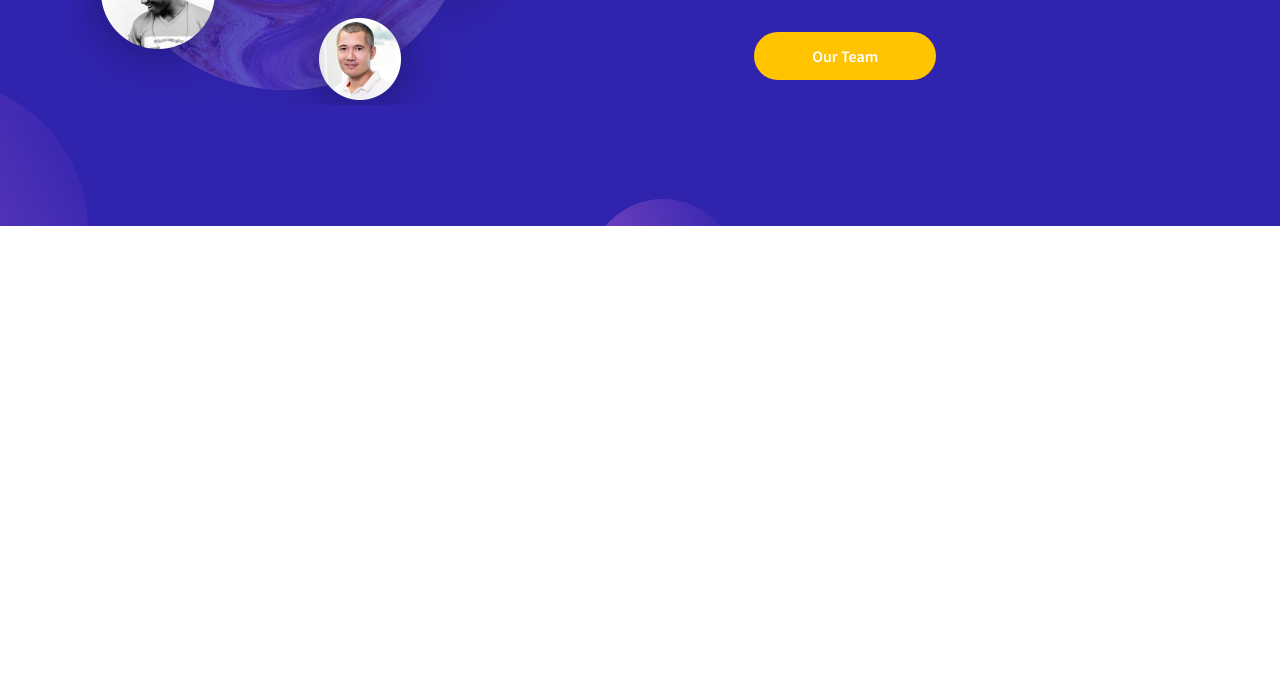
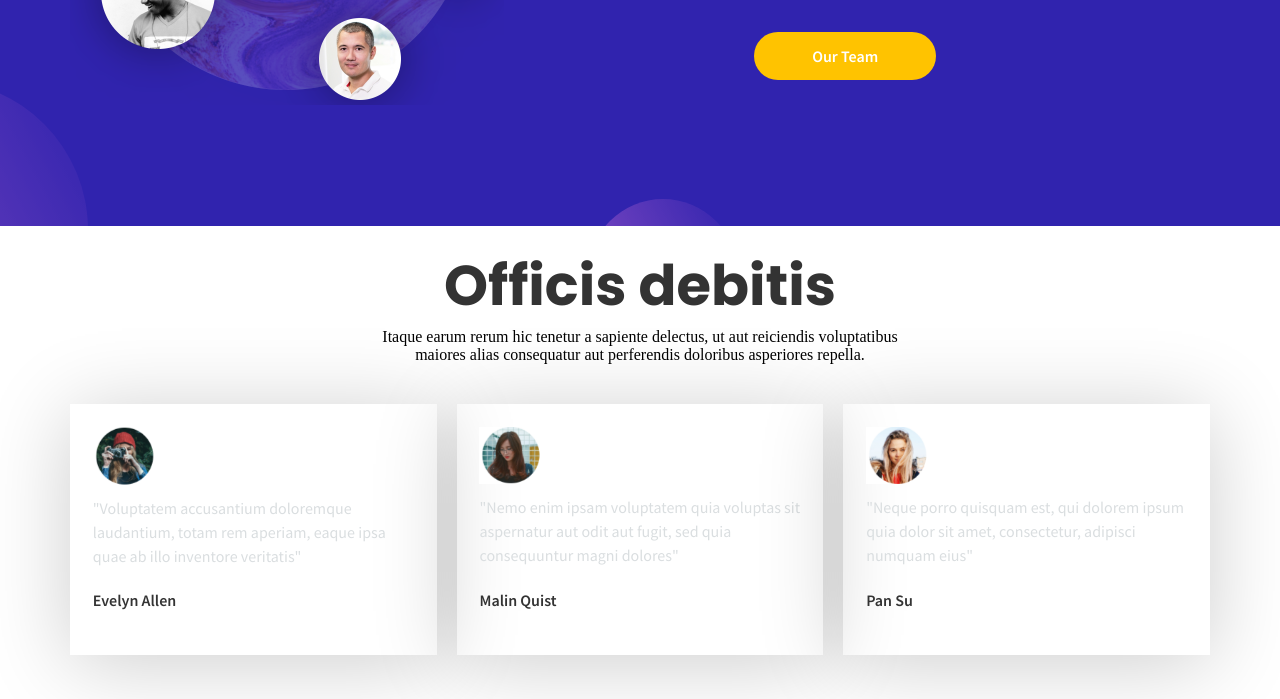
Before and after one commit to Jack-Surman/design-implementation-project, a website built with webpack: page src/index.html in a window 1280 px wide. Shown: the part 3346-4045 px from the top of the page. Before the commit the page ends 3572 px from the top, so only its background shows below. Built offline with nearby package versions, Linux system fonts and the light colour scheme.

Commit message:
Testimonial section content and styles

```diff
--- a/src/index.html
+++ b/src/index.html
@@ -343,5 +343,43 @@
         </div>
     </section>
 </div>
+<section id="testimonials-section">
+    <div id="testimonials-container" class="container">
+        <div id="testimonials-top">
+            <h2 class="h2-dark">Officis debitis</h2>
+            <p class="test-light">Itaque earum rerum hic tenetur a sapiente delectus, ut aut reiciendis voluptatibus
+                maiores alias
+                consequatur aut perferendis doloribus asperiores repella.</p>
+        </div>
+        <div id="testimonials-middle">
+            <div class="testimonial-1">
+                <img src="/img/testimonial-image-1.PNG" alt="testimonial image">
+                <p class="text-grey">"Voluptatem accusantium doloremque laudantium, totam rem aperiam, eaque ipsa quae
+                    ab illo inventore veritatis"</p>
+                <p class="text-dark">Evelyn Allen</p>
+            </div>
+            <div class="testimonial-2">
+                <img src="/img/testimonial-image-2.PNG" alt="testimonial image">
+                <p class="text-grey">"Nemo enim ipsam voluptatem quia voluptas sit aspernatur aut odit aut fugit, sed
+                    quia consequuntur magni dolores"</p>
+                <p class="text-dark">Malin Quist</p>
+            </div>
+            <div class="testimonial-3">
+                <img src="/img/testimonial-image-3.PNG" alt="testimonial image">
+                <p class="text-grey">"Neque porro quisquam est, qui dolorem ipsum quia dolor sit amet, consectetur,
+                    adipisci numquam eius"</p>
+                <p class="text-dark">Pan Su</p>
+            </div>
+        </div>
+        <div id="testimonials-bottom">
+            <picture>
+                <source
+                        media="(max-width: 500px)"
+                        srcset="/img/testimonial-brands-mobile-1.PNG">
+                <img src="/img/testimonial-brands.PNG" alt="brand image">
+            </picture>
+        </div>
+    </div>
+</section>
 </body>
 </html>
--- /dev/null
+++ b/src/sass/components/testimonials-section.scss
@@ -0,0 +1,81 @@
+#testimonials-container {
+  display: flex;
+  flex-direction: column;
+  justify-content: center;
+  align-items: center;
+}
+
+#testimonials-top {
+  display: flex;
+  justify-content: center;
+  flex-direction: column;
+  align-items: center;
+  text-align: center;
+  margin-bottom: 40px;
+
+  p {
+    width: 55%;
+    margin-top: 10px;
+
+    @media only screen and (max-width: $br-sm) {
+      width: 100%;
+    }
+  }
+}
+
+#testimonials-middle {
+  position: relative;
+  display: flex;
+  justify-content: space-between;
+
+  @media only screen and (max-width: $br-sm) {
+    flex-direction: column;
+    align-items: center;
+  }
+
+  div {
+    position: relative;
+    display: flex;
+    flex-direction: column;
+    justify-content: space-between;
+    width: 60%;
+    padding: 2%;
+    box-shadow: 0 .5rem 5rem rgba(1,1,1, .2);
+
+    @media only screen and (max-width: $br-sm) {
+      width: 100%;
+      padding: 5%;
+    }
+
+    &:not(div:last-of-type) {
+      margin-right: 20px;
+
+      @media only screen and (max-width: $br-sm) {
+        margin: 10px 0;
+      }
+    }
+
+    p {
+      margin-bottom: 20px;
+    }
+
+    img {
+      position: relative;
+      width: 20%;
+      margin-bottom: 10px;
+      @media only screen and (max-width: $br-lg) {
+        width: 40%;
+      }
+      @media only screen and (max-width: $br-sm) {
+        width: 15%;
+      }
+    }
+  }
+}
+
+#testimonials-bottom {
+  margin-top: 50px;
+  img {
+    width: 100%;
+  }
+}
--- a/src/style.scss
+++ b/src/style.scss
@@ -10,3 +10,4 @@
 @import 'sass/components/gallery-section';
 @import 'sass/components/services-section';
 @import 'sass/components/team-section';
+@import 'sass/components/testimonials-section';
```
Also changed, not shown: dist/img/testimonial-brands-mobile-1.PNG (added), dist/img/testimonial-brands.PNG (added), dist/img/testimonial-image-1.PNG (added), dist/img/testimonial-image-2.PNG (added), dist/img/testimonial-image-3.PNG (added), src/sass/components/team-section.scss (line endings or trailing spaces).
